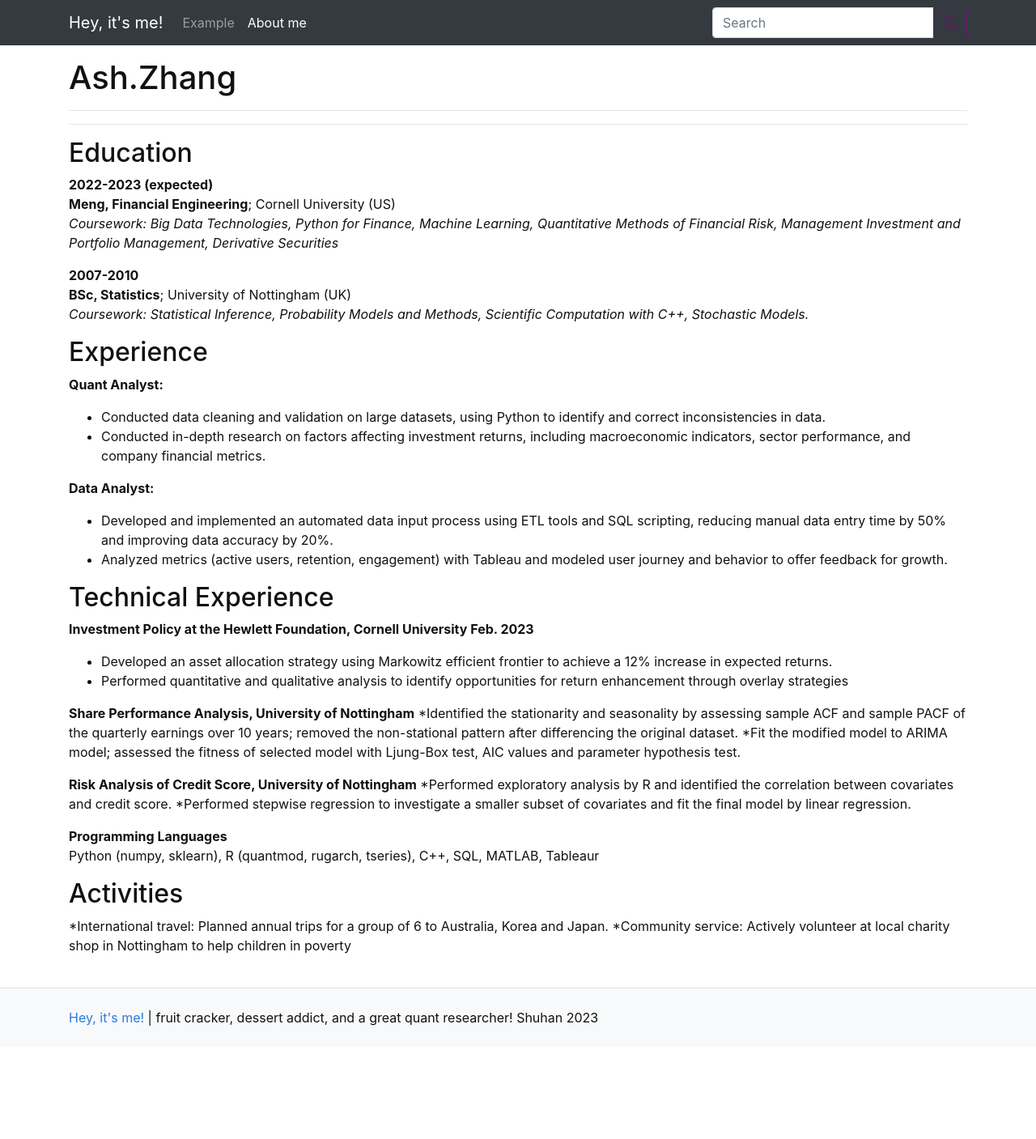
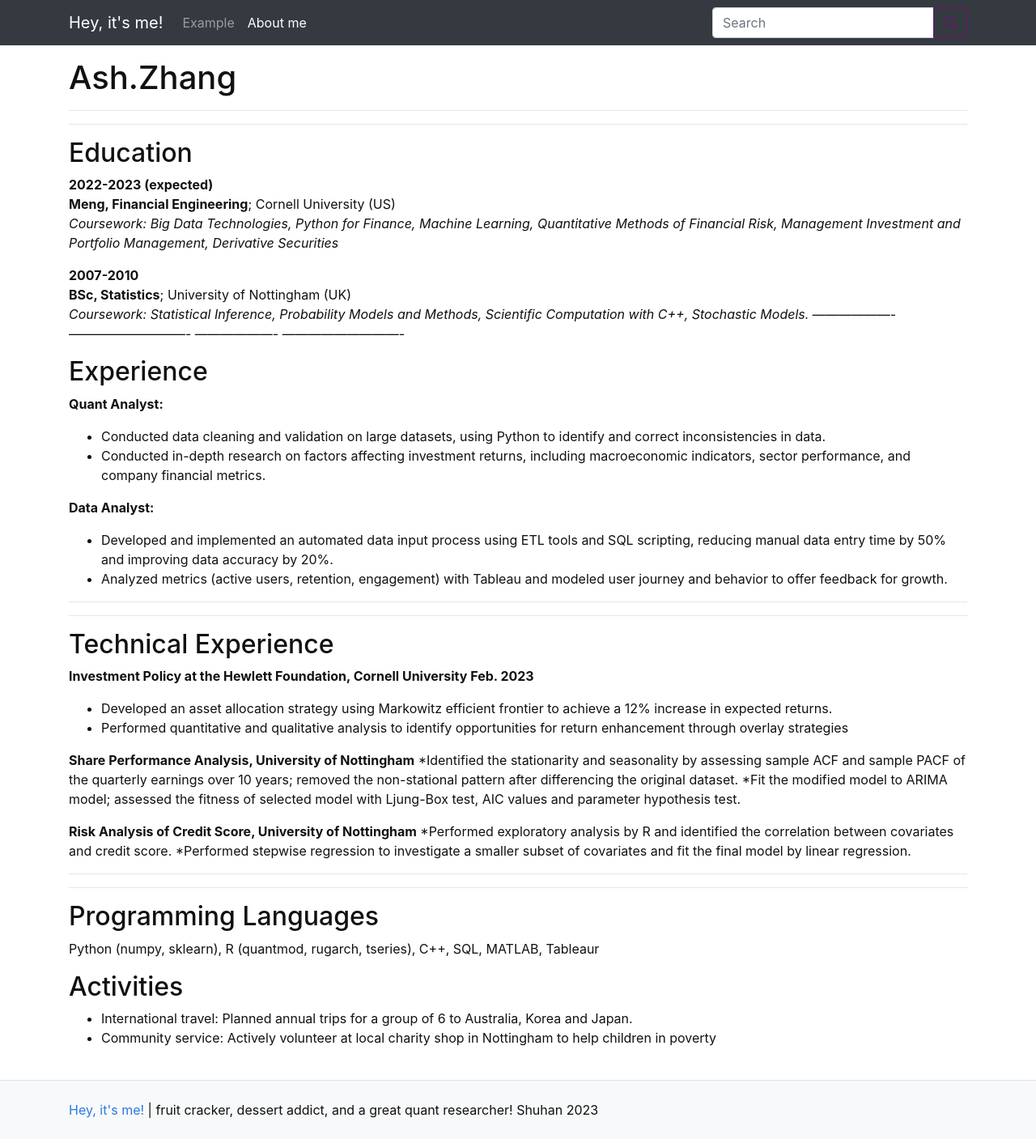
Before and after one commit to Ashley10086/Z.github.io, a Jekyll site: the page built from pages/about.md, in a window 1280 px wide. Shown: the whole page at 81% size. Built offline with Jekyll 4.4.1, drawn with Linux system fonts in a browser that asks for light colours; before the commit the page ends 1293 px from its top, so only the background shows below that.

```diff
--- a/pages/about.md
+++ b/pages/about.md
@@ -19,6 +19,8 @@ Education
 :   **BSc, Statistics**; University of Nottingham (UK)
 
     *Coursework: Statistical Inference, Probability Models and Methods, Scientific Computation with C++, Stochastic Models.*
+-------------------     ----------------------------
+-------------------     ----------------------------
 
 Experience
 ----------
@@ -32,6 +34,8 @@ Experience
 * Developed and implemented an automated data input process using ETL tools and SQL scripting, reducing manual data entry time by 50% and improving data accuracy by 20%.
 * Analyzed metrics (active users, retention, engagement) with Tableau and modeled user journey and behavior to offer feedback for growth.
 
+-------------------     ----------------------------
+-------------------     ----------------------------
 
 Technical Experience
 --------------------
@@ -48,11 +52,15 @@ Technical Experience
 *Performed exploratory analysis by R and identified the correlation between covariates and credit score.
 *Performed stepwise regression to investigate a smaller subset of covariates and fit the final model by linear regression.
 
+-------------------     ----------------------------
+-------------------     ----------------------------
+
 Programming Languages
-:   Python (numpy, sklearn), R (quantmod, rugarch, tseries), C++, SQL, MATLAB, Tableaur
+--------------------------------
+Python (numpy, sklearn), R (quantmod, rugarch, tseries), C++, SQL, MATLAB, Tableaur
 
 Activities
 ----------------------------------------
 
-*International travel: Planned annual trips for a group of 6 to Australia, Korea and Japan.
-*Community service: Actively volunteer at local charity shop in Nottingham to help children in poverty
+* International travel: Planned annual trips for a group of 6 to Australia, Korea and Japan.
+* Community service: Actively volunteer at local charity shop in Nottingham to help children in poverty
```
